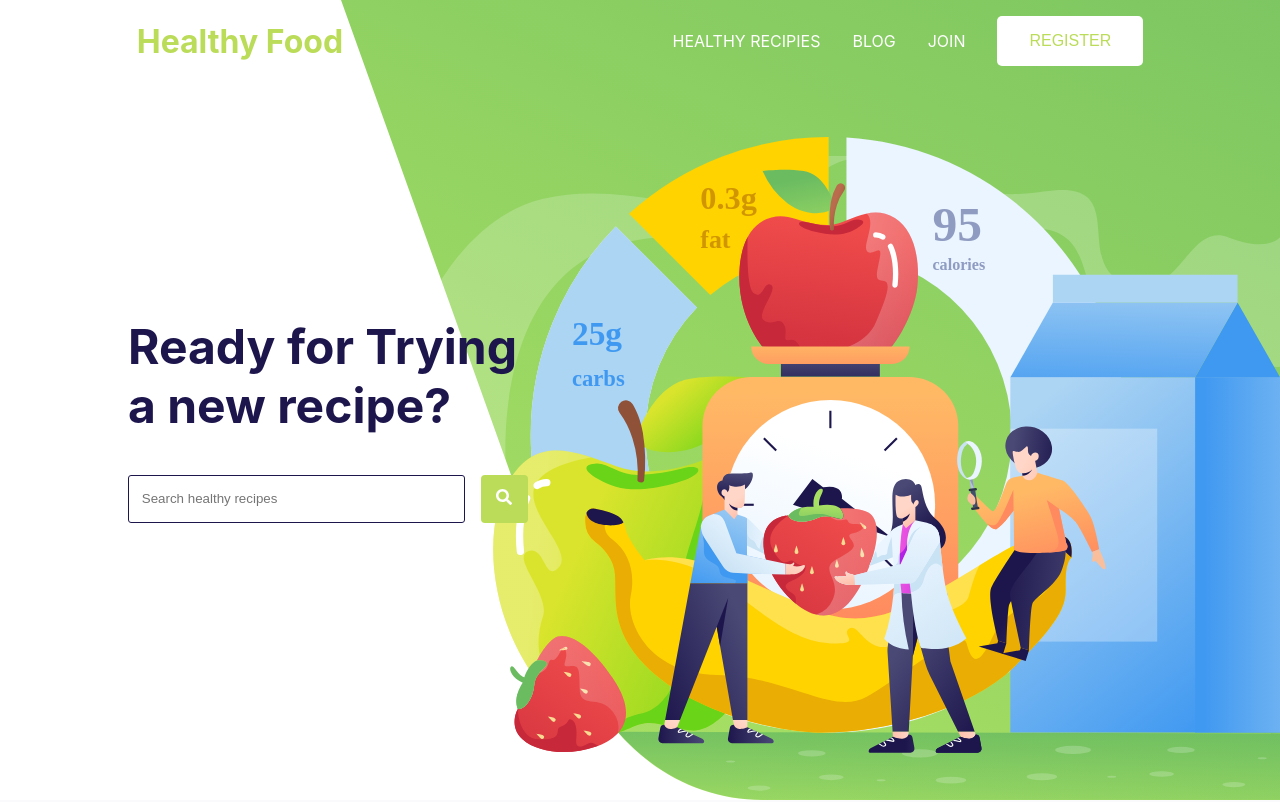
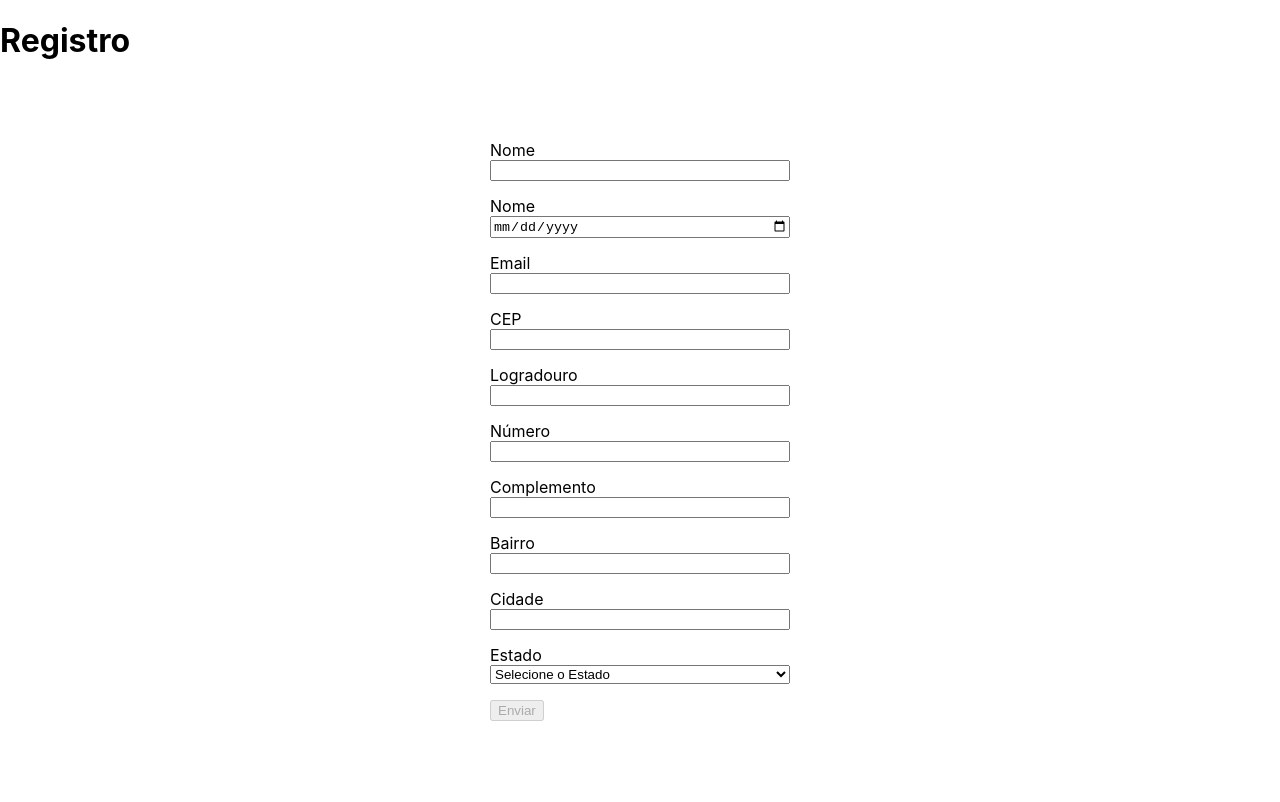
Before and after one commit to RacconWebFenix/healthy-food, a React (Create React App) app: page /register in a window 1280 px wide. Shown: the top 802 px of the page. Built offline with nearby package versions, Linux system fonts and the light colour scheme.

Commit message:
Implementado Busca de Cep E form Registro

```diff
--- a/package.json
+++ b/package.json
@@ -6,6 +6,7 @@
     "@testing-library/jest-dom": "^5.11.4",
     "@testing-library/react": "^11.1.0",
     "@testing-library/user-event": "^12.1.10",
+    "formik": "^2.2.9",
     "react": "^17.0.2",
     "react-dom": "^17.0.2",
     "react-icons": "^4.2.0",
@@ -13,7 +14,8 @@
     "react-scripts": "4.0.3",
     "react-slick": "^0.28.1",
     "slick-carousel": "^1.8.1",
-    "web-vitals": "^1.0.1"
+    "web-vitals": "^1.0.1",
+    "yup": "^0.32.9"
   },
   "scripts": {
     "start": "react-scripts start",
--- a/src/App.js
+++ b/src/App.js
@@ -3,8 +3,8 @@ import Routes from './routes'
 
 export default function App() {
   return (
-    <div>
+    <>
       <Routes />
-    </div>
+    </>
   )
 }
--- a/src/components/Header/Header.js
+++ b/src/components/Header/Header.js
@@ -43,16 +43,16 @@ const HandleNavLinks = () => {
         </div>
         <ul className={nav}>
           <li className="nav-links" >
-            <Link to="/">Healthy Recipies</Link>
+            <Link to="#Recipes">Healthy Recipies</Link>
           </li>
           <li className="nav-links">
-            <Link  to="/">Blog</Link>
+            <Link  to="#blog">Blog</Link>
           </li>
           <li className="nav-links">
-            <Link  to="/">Join</Link>
+            <Link  to="#join">Join</Link>
           </li>
           <li className="nav-links">
-            <button className={"btnRegister"}><Link  to="/">Register</Link></button>
+            <button className={"btnRegister"}><Link  to="/register">Register</Link></button>
           </li>
         </ul>
       </div>
--- /dev/null
+++ b/src/components/Schema/Schema.js
@@ -0,0 +1,6 @@
+import * as Yup from "yup";
+
+export default Yup.object().shape({
+  name: Yup.string().min(3).required(),
+  email: Yup.string().email().required(),
+});
--- a/src/pages/Home.js
+++ b/src/pages/Home.js
@@ -1,15 +1,23 @@
 import React from "react";
 import "./home.css";
-import backImgHome from '../images/Illustration.svg'
+import backImgHome from "../images/Illustration.svg";
+import Header from "../components/Header/Header";
+import Recipes from "./Recipes";
+import Services from "./Services";
+import Blog from "./Blog";
+import Join from "./Join";
+import Footer from "./Footer";
 import { FaSearch } from "react-icons/fa";
 
 export default function Home() {
   return (
+    <div>
+      <Header />
       <div className="containerHome">
         <section className="leftContainer">
           <h1>Ready for Trying a new recipe?</h1>
           <div className="question">
-          <input type="text" placeholder="Search healthy recipes"/>
+            <input type="text" placeholder="Search healthy recipes" />
             <button className="search">
               <FaSearch />
             </button>
@@ -19,5 +27,21 @@ export default function Home() {
           <img src={backImgHome} alt="Ilustration Healthy" />
         </section>
       </div>
+      <div id="Recipes">
+        <Recipes />
+      </div>
+      <div>
+        <Services />
+      </div>
+      <div className="Blog">
+        <Blog />
+      </div>
+      <div className="Join">
+        <Join />
+      </div>
+      <div>
+        <Footer />
+      </div>
+    </div>
   );
 }
--- /dev/null
+++ b/src/pages/Register.js
@@ -0,0 +1,128 @@
+import React from "react";
+import { Formik, Field, Form, ErrorMessage } from "formik";
+import Schema from "../components/Schema/Schema";
+import "./register.css";
+
+export default function Register() {
+  function onSubmit(values, actions) {
+
+  }
+
+  function onBlurCep(e, setFieldValue) {
+    const { value } = e.target;
+
+    const cep = value?.replace(/[^0-9]/g, "");
+
+    if (cep?.length !== 8) {
+      return;
+    }
+
+    fetch(`https://viacep.com.br/ws/${cep}/json/`)
+      .then((res) => res.json())
+      .then((data) => {
+        setFieldValue("logradouro", data.logradouro);
+        setFieldValue("bairro", data.bairro);
+        setFieldValue("cidade", data.localidade);
+        setFieldValue("uf", data.uf);
+      });
+    console.log();
+  }
+
+  return (
+    <div className="Register">
+      <h1>Registro</h1>
+      <Formik
+        validationSchema={Schema}
+        validateOnMount
+        onSubmit={onSubmit}
+        initialValues={{
+          name: "",
+          email: "",
+        }}
+        render={({ values, errors, touched, isValid, setFieldValue }) => (
+          <Form>
+            <div className="formControlGroup">
+              <label>Nome</label>
+              <Field name="name" type="text" />
+              <ErrorMessage name="name" />
+            </div>
+            <div className="formControlGroup">
+              <label>Nome</label>
+              <Field name="birth" type="date" />
+              <ErrorMessage name="name" />
+            </div>
+            <div className="formControlGroup">
+              <label>Email</label>
+              <Field name="email" type="email" />
+              <ErrorMessage name="email" />
+            </div>
+            <div className="formControlGroup">
+              <label>CEP</label>
+              <Field
+                name="cep"
+                type="text"
+                onBlur={(e) => onBlurCep(e, setFieldValue)}
+              />
+            </div>
+            <div className="formControlGroup">
+              <label>Logradouro</label>
+              <Field name="logradouro" type="text" />
+            </div>
+            <div className="formControlGroup">
+              <label>Número</label>
+              <Field name="numero" type="text" />
+            </div>
+            <div className="formControlGroup">
+              <label>Complemento</label>
+              <Field name="complemento" type="text" />
+            </div>
+            <div className="formControlGroup">
+              <label>Bairro</label>
+              <Field name="bairro" type="text" />
+            </div>
+            <div className="formControlGroup">
+              <label>Cidade</label>
+              <Field name="cidade" type="text" />
+            </div>
+            <div className="formControlGroup">
+              <label>Estado</label>
+              <Field component="select" name="uf">
+                <option value={null}>Selecione o Estado</option>
+                <option value="AC">Acre</option>
+                <option value="AL">Alagoas</option>
+                <option value="AP">Amapá</option>
+                <option value="AM">Amazonas</option>
+                <option value="BA">Bahia</option>
+                <option value="CE">Ceará</option>
+                <option value="DF">Distrito Federal</option>
+                <option value="ES">Espírito Santo</option>
+                <option value="GO">Goiás</option>
+                <option value="MA">Maranhão</option>
+                <option value="MT">Mato Grosso</option>
+                <option value="MS">Mato Grosso do Sul</option>
+                <option value="MG">Minas Gerais</option>
+                <option value="PA">Pará</option>
+                <option value="PB">Paraíba</option>
+                <option value="PR">Paraná</option>
+                <option value="PE">Pernambuco</option>
+                <option value="PI">Piauí</option>
+                <option value="RJ">Rio de Janeiro</option>
+                <option value="RN">Rio Grande do Norte</option>
+                <option value="RS">Rio Grande do Sul</option>
+                <option value="RO">Rondônia</option>
+                <option value="RR">Roraima</option>
+                <option value="SC">Santa Catarina</option>
+                <option value="SP">São Paulo</option>
+                <option value="SE">Sergipe</option>
+                <option value="TO">Tocantins</option>
+              </Field>
+            </div>
+            <button type="submit" disabled={!isValid}>
+              Enviar
+            </button>
+          </Form>
+        )}
+      />
+    </div>
+  );
+}
--- /dev/null
+++ b/src/pages/register.css
@@ -0,0 +1,9 @@
+.Register form{
+    width: 300px;
+    margin: 80px auto;
+}
+.formControlGroup{
+    display: flex;
+    flex-direction: column;
+    margin-bottom: 15px;
+}
--- a/src/routes.js
+++ b/src/routes.js
@@ -1,25 +1,13 @@
-import { BrowserRouter, Route, Switch } from "react-router-dom";
-import Header from "./components/Header/Header";
+import { BrowserRouter, Route } from "react-router-dom";
 import Home from "./pages/Home";
-import Recipes from "./pages/Recipes";
-import Sevices from "./pages/Services";
-import Blog from "./pages/Blog"
-import Join from "./pages/Join"
-import Footer from "./pages/Footer"
 
-
+import Register from "./pages/Register";
 
 const Routes = () => {
   return (
     <BrowserRouter>
-      <Header />
-
-        <Home />
-        <Recipes />
-        <Sevices />
-        <Blog />
-        <Join />
-        <Footer />
+      <Route path="/" exact component={Home} />
+      <Route path="/register" component={Register} />
     </BrowserRouter>
   );
 };
```
Also changed, not shown: 1 other file (tests, documents, lock files or other folders). Lines whose indentation alone changed are shown as unchanged.
